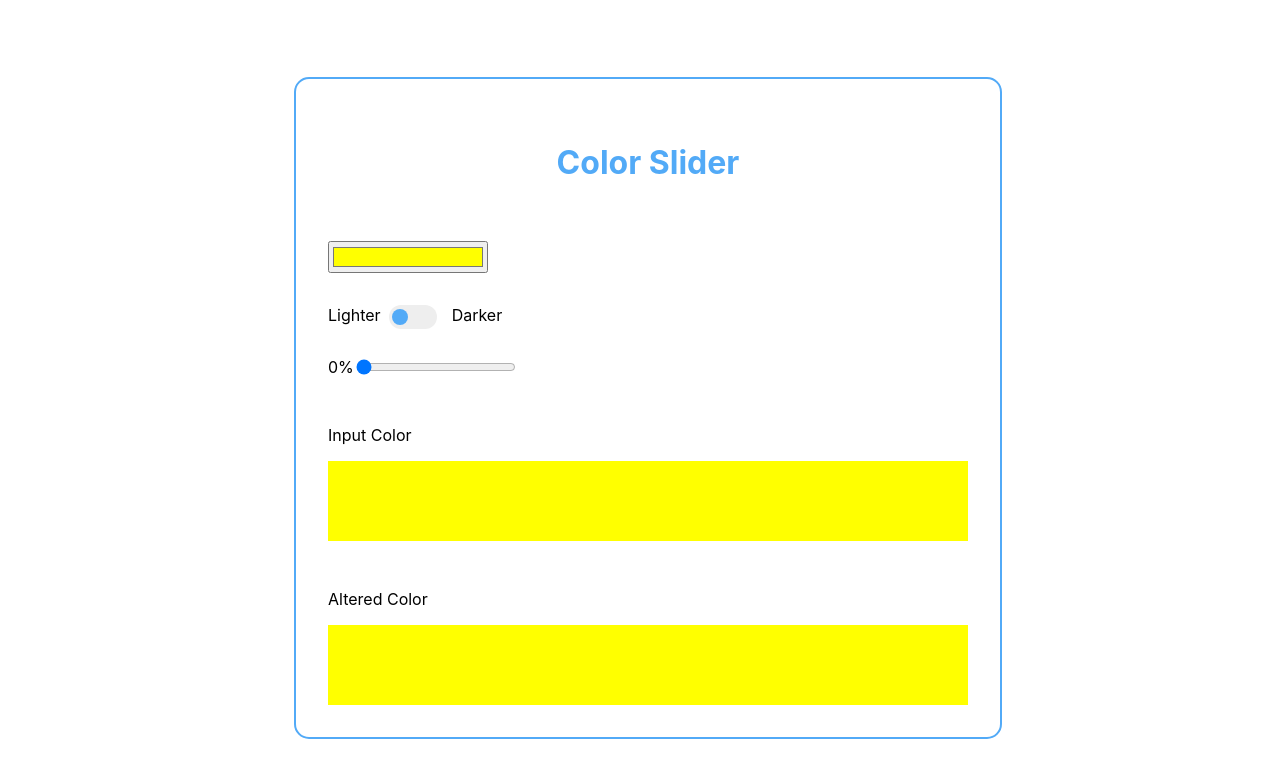
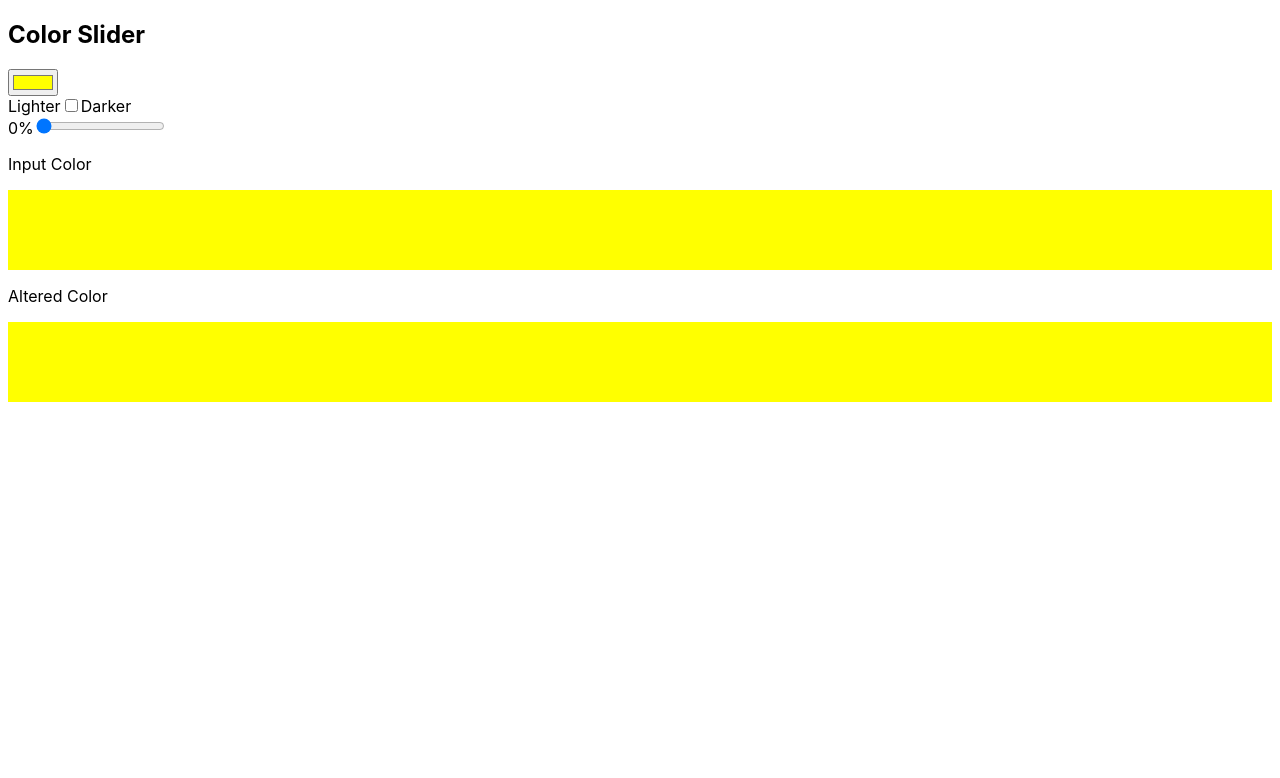
Before and after one commit to STLnick/react-color-slider, a React (Create React App) app: page / in a window 1280 px wide. Shown: the top 778 px of the page. Built offline with nearby package versions, Linux system fonts and the light colour scheme.

Commit message:
:fire: Remove all but necessary custom css to introduce Bulma

```diff
--- a/src/App.css
+++ b/src/App.css
@@ -1,4 +1,4 @@
-main {
+/* main {
   height: 100vh;
   width: 100vw;
 }
@@ -10,7 +10,7 @@ input[type="color"] {
 
 input[type="range"] {
   width: 10rem;
-}
+} */
 
 /* * Reuseable Classes * */
 
@@ -22,7 +22,7 @@ input[type="range"] {
 
 /* Flex Classes */
 
-.flex {
+/* .flex {
   display: flex;
 }
 
@@ -60,4 +60,4 @@ input[type="range"] {
 
 .flex--wrap {
   flex-wrap: wrap;
-}
+} */
--- a/src/components/ColorTool/ColorTool.css
+++ b/src/components/ColorTool/ColorTool.css
@@ -1,4 +1,4 @@
-.container {
+/* .container {
   border: 2px solid var(--primary-color);
   border-radius: 15px;
   max-width: 700px;
@@ -14,4 +14,4 @@ h2 {
   color: var(--primary-color);
   font-size: 32px;
   text-align: center;
-}
+} */
--- a/src/components/ColorTool/Switch/Switch.css
+++ /dev/null
@@ -1,59 +0,0 @@
-.light-label {
-  margin-right: 0.5em;
-}
-
-.dark-label {
-  margin-left: 3.5em;
-}
-
-.switch {
-  height: 1.5em;
-  position: relative;
-  width: 3em;
-}
-
-.switch-checkbox {
-  height: 0;
-  opacity: 0;
-  width: 0;
-}
-
-.slider {
-  background-color: #eee;
-  bottom: 0;
-  height: 1.5em;
-  left: 0;
-  position: absolute;
-  right: 0;
-  top: 0;
-  transition: background-color 0.4s;
-  width: 3em;
-}
-
-.dark-slider {
-  background-color: #aaa;
-}
-
-.slider::before {
-  background-color: var(--primary-color);
-  bottom: 0.25em;
-  content: "";
-  height: 1em;
-  left: 0.2em;
-  position: absolute;
-  transition: 0.3s;
-  width: 1em;
-}
-
-.slider.round::before {
-  border-radius: 1em;
-}
-
-.round {
-  border-radius: 1em;
-}
-
-input:checked + .slider::before {
-  background-color: var(--primary-dark);
-  left: 1.75em;
-}
--- a/src/components/ColorTool/Switch/index.js
+++ b/src/components/ColorTool/Switch/index.js
@@ -1,9 +1,9 @@
 import React from 'react'
 import PropTypes from 'prop-types'
 
-import './Switch.css'
+export const Switch = ({ handler }) => {
 
-export const Switch = ({ handler }) => {
+  // TODO: Redo with bulma
   return (
     <div>
       <span className="slider-label light-label">Lighter</span>
--- a/src/components/ColorTool/index.js
+++ b/src/components/ColorTool/index.js
@@ -32,6 +32,7 @@ export const ColorTool = () => {
   const handleColorInputChange = (e) => {
     setInputColor(e.target.value)
     setAlteredColor(e.target.value)
+    setSliderValue(0)
   }
 
   const handleSliderChange = (e) => {
```
